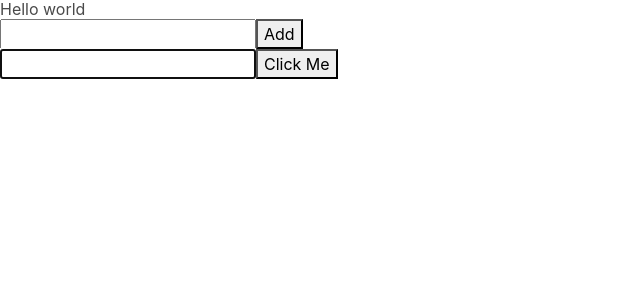
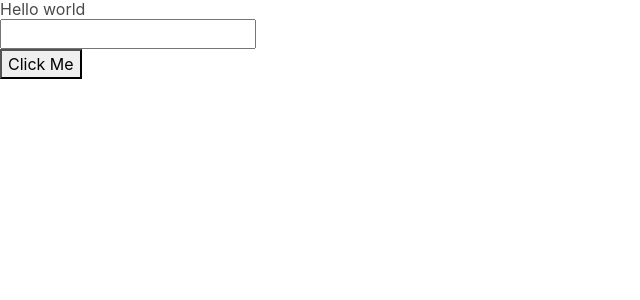
Before and after one commit to madhavi-anneboina/my-reactapp, a React (Create React App) app: page / in a window 1280 px wide. Shown: the top 300 px of the page, without its empty margins (0-640 px from the left). Built offline with nearby package versions, Linux system fonts and the light colour scheme.

Commit message:
componen ref with class components

```diff
--- a/src/App.js
+++ b/src/App.js
@@ -16,7 +16,7 @@ import PureComp from "./components/PureComp";
 import PareComp from "./components/PareComp";
 import TodoList from "./components/TodoList";
 import RefsDemo from "./components/RefsDemo";
-
+import FocusInput from "./components/FocusInput"
 
 
 const App = () => {
@@ -41,9 +41,10 @@ const App = () => {
 {/*
       <FragementDemo /> */}
       {/* <PareComp /> */}
-      <TodoList />
+      {/* <TodoList /> */}
+      <FocusInput />
 
-      <RefsDemo />
+      {/* <RefsDemo /> */}
     </div>
   );
 };
--- /dev/null
+++ b/src/components/FocusInput.js
@@ -0,0 +1,24 @@
+import React from "react";
+import Input from "./Input";
+
+class FocusInput extends React.Component{
+    constructor(props){
+        super(props)
+        this.componentRef = React.createRef()
+    }
+
+    clickHandler = () =>{
+     this.componentRef.current.focusInput()
+    }
+
+    render(){
+        return(
+            <div>
+              <Input ref={this.componentRef}/>
+              <button onClick={this.clickHandler}>Click Me</button>
+            </div>
+        )
+    }
+}
+
+export default FocusInput
--- /dev/null
+++ b/src/components/Input.js
@@ -0,0 +1,21 @@
+import React from "react";
+
+class Input extends React.Component{
+    constructor(props){
+        super(props)
+        this.inputRef = React.createRef()
+    }
+    focusInput(){
+        this.inputRef.current.focus()
+        console.log(this.inputRef.current.focus())
+    }
+    render(){
+        return(
+            <div>
+              <input type ="text" ref={this.inputRef } />
+            </div>
+        )
+    }
+}
+
+export default Input
--- a/src/components/RefsDemo.js
+++ b/src/components/RefsDemo.js
@@ -20,6 +20,7 @@ class RefsDemo extends React.Component{
         return(
             <div>
               <input type ="text" ref={this.inputRef} />
+              <input type ="password" ref={this.inputRef} />
               <button onClick={this.clickHandler}>Click Me</button>
             </div>
         )
--- a/src/components/TodoList.js
+++ b/src/components/TodoList.js
@@ -4,6 +4,9 @@ import React, { useState } from 'react'
 const TodoList = () =>{
     const [inputValue, setInputValue] = useState('');
     const [todo,setTodo] = useState([])
+    const [editIndex,setEditIndex] = useState(null)
+
+
 
     const changeHandler = (e) =>{
         setInputValue(e.target.value)
@@ -18,6 +21,17 @@ const TodoList = () =>{
 
     }
 
+    const editHandler = (todoIndex) => {
+        const todoToEdit = todo[todoIndex];
+        setInputValue(todoToEdit);
+        setEditIndex(todoIndex);
+    };
+
+    const deleteHandler = (todoIndex) =>{
+        const updatedValue = todo.filter((_, index)=> index !==todoIndex)
+        setTodo(updatedValue)
+    }
+
     return(
         <div>
 
@@ -25,7 +39,10 @@ const TodoList = () =>{
            <button onClick={submitHandler}>Add</button>
            <ul>
            {todo.map((todo,index) =>(
-                <li key={index}>{todo}</li>
+                <li key={index}>{todo}
+                <button onClick={() => editHandler(index)}>Edit</button>
+                <button onClick={() => deleteHandler(index)}>Delete</button>
+                </li>
 
              ))}
            </ul>
```
